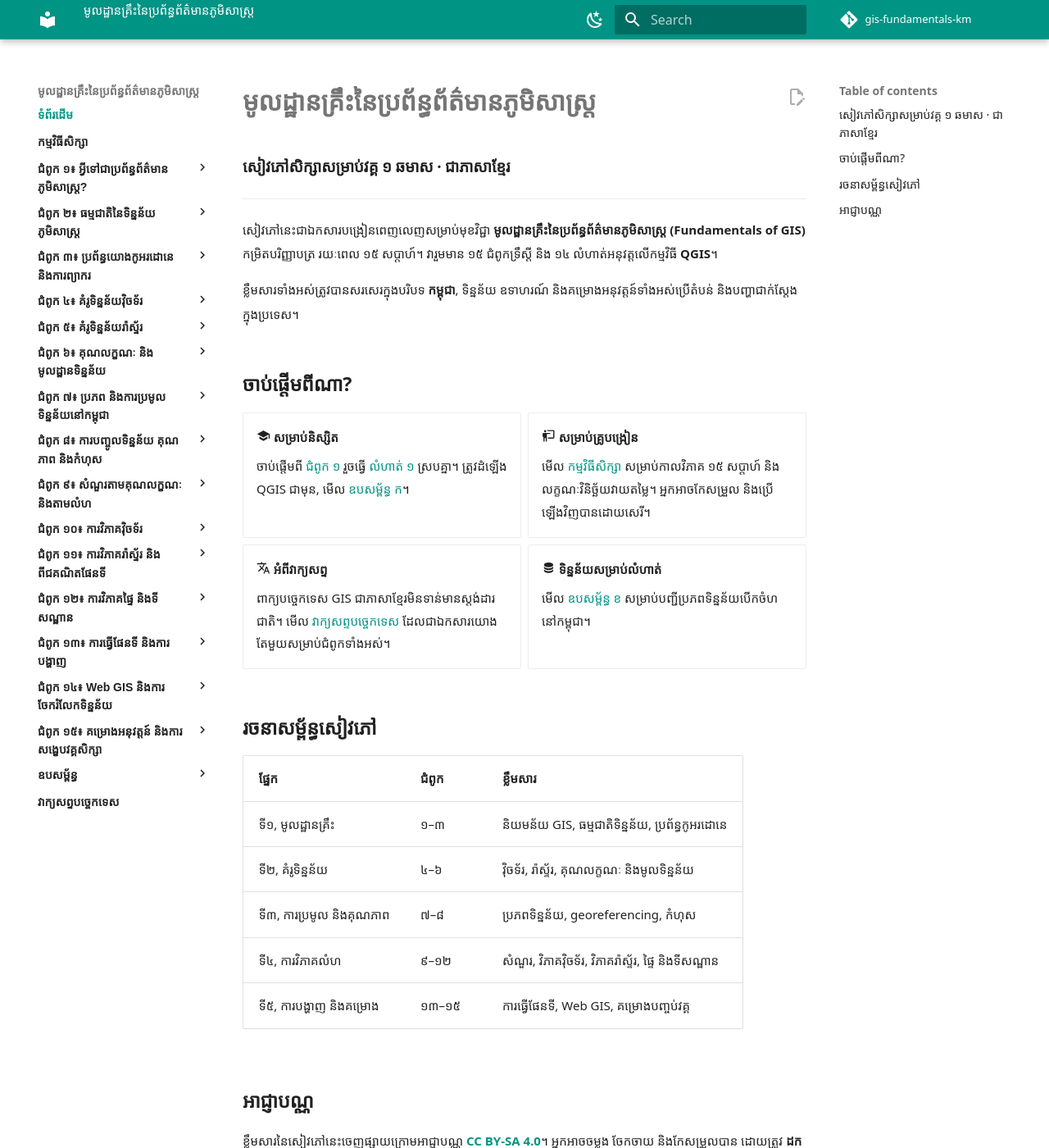
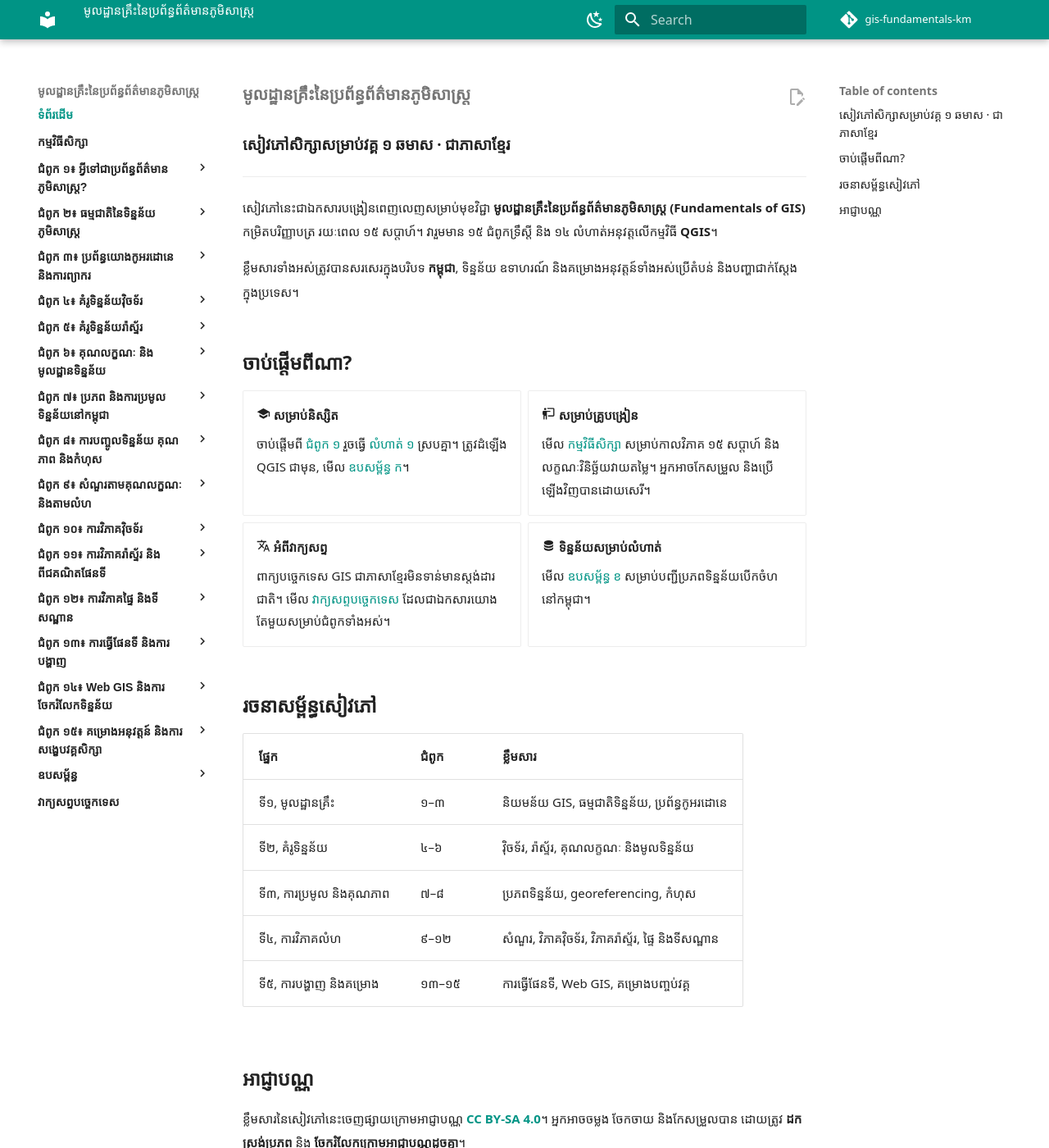
Before and after one commit to khgeo/gis-fundamentals, an MkDocs documentation site: the page built from docs/index.md, in a window 1280 px wide and 1400 px high. Shown: the whole window at 82% size. Built offline with MkDocs 1.6.1 and Material for MkDocs 9.7.7, drawn with Linux system fonts in a browser that asks for light colours; some web fonts are replaced; comment, search, counter and statistics services are not loaded.

Commit message:
Update khmer.css

```diff
--- a/docs/assets/css/khmer.css
+++ b/docs/assets/css/khmer.css
@@ -63,7 +63,7 @@ body, .md-typeset {
 .md-typeset h1, .md-typeset h2, .md-typeset h3, .md-typeset h4 {
   line-height: 1.65;
 }
-.md-typeset h1 { font-size: 1.55rem; }
+.md-typeset h1 { font-size: 1.0rem; }
 .md-typeset h2 { margin-top: 2.2em; }
 
 /* ---- site title ---- */
```
